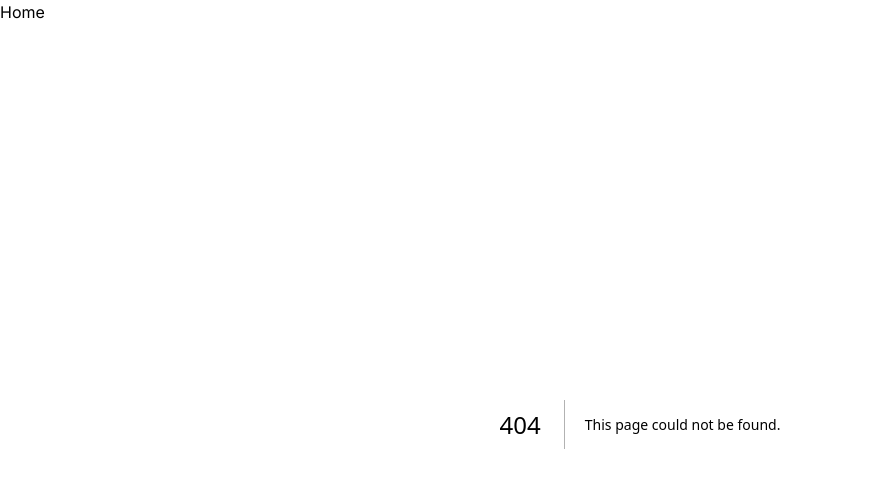
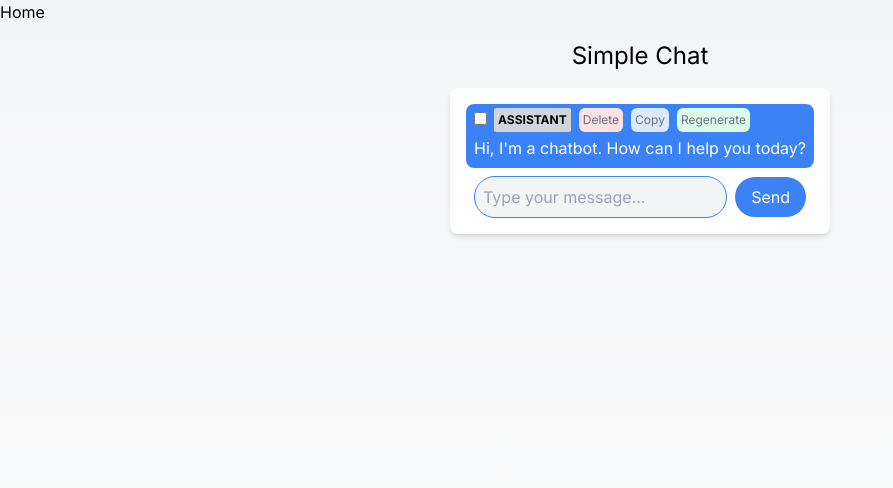
Before and after one commit to parsehex/ai-experiments, a Next.js app: page /simple-chat in a window 1280 px wide. Before the commit this address had no page. Shown: the top 488 px of the page, without its empty margins (0-893 px from the left). Built offline with nearby package versions, Linux system fonts and the light colour scheme.

Commit message:
add simple chat demo
haven't tested

```diff
--- a/src/app/page.tsx
+++ b/src/app/page.tsx
@@ -69,6 +69,11 @@ export default function Home() {
 					// TODO NOTES: Show summary alongside chat
 				/>
 				<Item
+					title="Simple Chat"
+					description="Simple chat meant to be a guide for other demos"
+					href="/simple-chat"
+				/>
+				<Item
 					title="Redacter"
 					description="Paste any text and remove identifying information"
 					href="/redacter"
@@ -84,6 +89,10 @@ export default function Home() {
 					title="Entity Memory"
 					description="Entity memory for LangChain"
 					href="/entity-memory"
+				/>
+				<Item
+					title="Embeddings & Search"
+					description="Search for similar documents using embeddings in a directory"
 				/>
 				<Item
 					title="Code Summarizer"
--- /dev/null
+++ b/src/app/simple-chat/layout.tsx
@@ -0,0 +1,17 @@
+import '@/styles/globals.css';
+import type { Metadata } from 'next';
+import { Inter } from 'next/font/google';
+
+const inter = Inter({ subsets: ['latin'] });
+
+export const metadata: Metadata = {
+	title: 'Simple Chat',
+};
+
+export default function RootLayout({
+	children,
+}: {
+	children: React.ReactNode;
+}) {
+	return <span className={inter.className}>{children}</span>;
+}
--- /dev/null
+++ b/src/app/simple-chat/page.tsx
@@ -0,0 +1,68 @@
+'use client';
+import React, { useState } from 'react';
+import { v4 as uuidv4 } from 'uuid';
+import { Message } from '@/app/types';
+import { ChatBox } from '@/components/ChatBox';
+import * as ooba from '@/app/ooba-api';
+
+function SimpleChat() {
+	const [messages, setMessages] = useState<Message[]>([
+		{
+			id: uuidv4(),
+			role: 'ASSISTANT',
+			content: "Hi, I'm a chatbot. How can I help you today?",
+		},
+	]);
+
+	const handleSend = async (input: string) => {
+		if (!input.trim()) return;
+
+		const userMessage = { id: uuidv4(), role: 'USER', content: input.trim() };
+		const newMessages = [...messages, userMessage];
+		setMessages(newMessages);
+
+		const response = {
+			id: uuidv4(),
+			role: 'ASSISTANT',
+			content: await getAIResponse(input.trim()),
+		};
+		setMessages([...newMessages, response]);
+	};
+
+	const getAIResponse = async (input: string) => {
+		let messagesStr = messages
+			.map((msg) => `${msg.role}: ${msg.content}`)
+			.join('\n');
+		const lastRole = messages[messages.length - 1].role;
+		const role = lastRole === 'USER' ? 'ASSISTANT' : 'USER';
+		messagesStr += `\n${role}: ${input}`;
+		const prompt = `<|im_start|>system
+Continue the following conversation between a user and an AI assistant.<|im_end|>
+<|im_start|>user
+${messagesStr}<|im_end|>
+<|im_start|>assistant\n`;
+		console.log(prompt);
+
+		const response = await ooba.generateText({
+			prompt,
+			temperature: 0.5,
+			max_new_tokens: 150,
+		});
+		return response.results[0].text;
+	};
+
+	return (
+		<div className="container mx-auto p-4">
+			<h1 className="text-2xl mb-4">Simple Chat</h1>
+			<div className="chat-container">
+				<ChatBox
+					messages={messages}
+					setMessages={setMessages}
+					handleSend={handleSend}
+				/>
+			</div>
+		</div>
+	);
+}
+
+export default SimpleChat;
```
